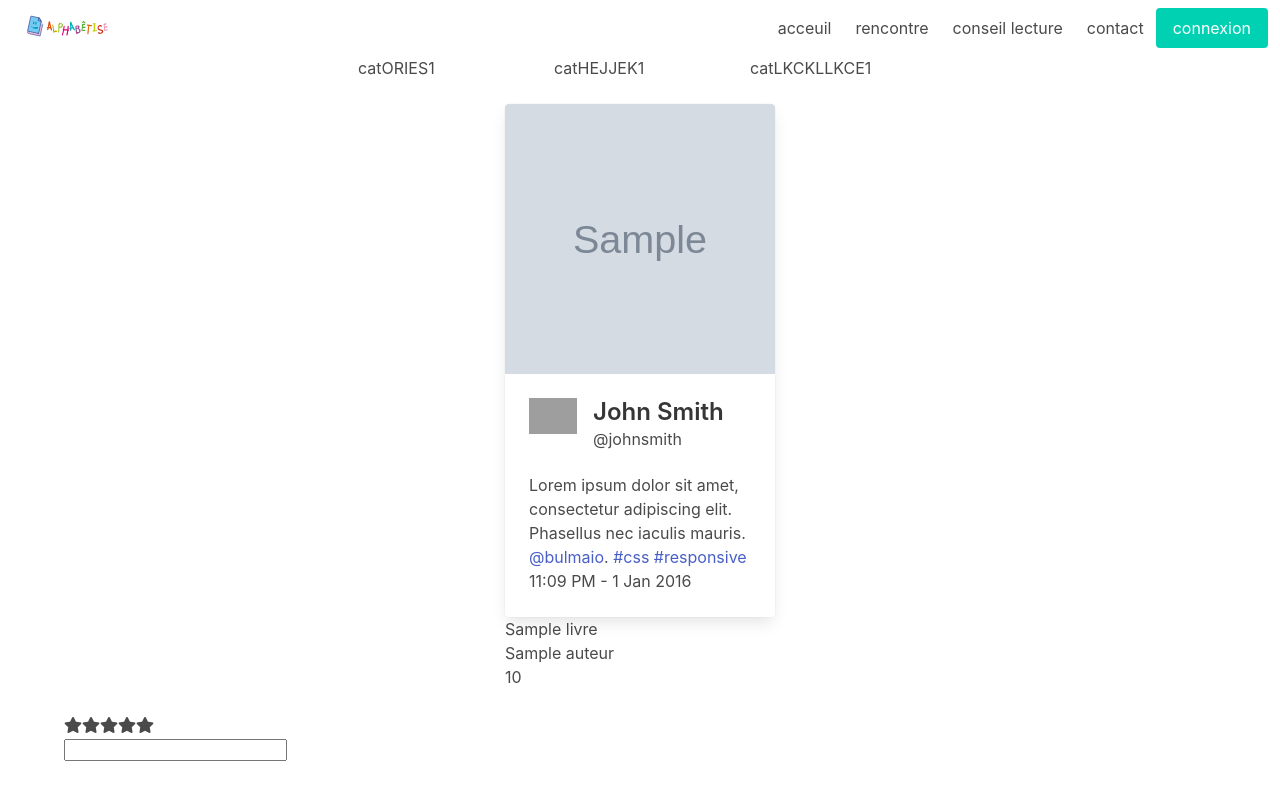
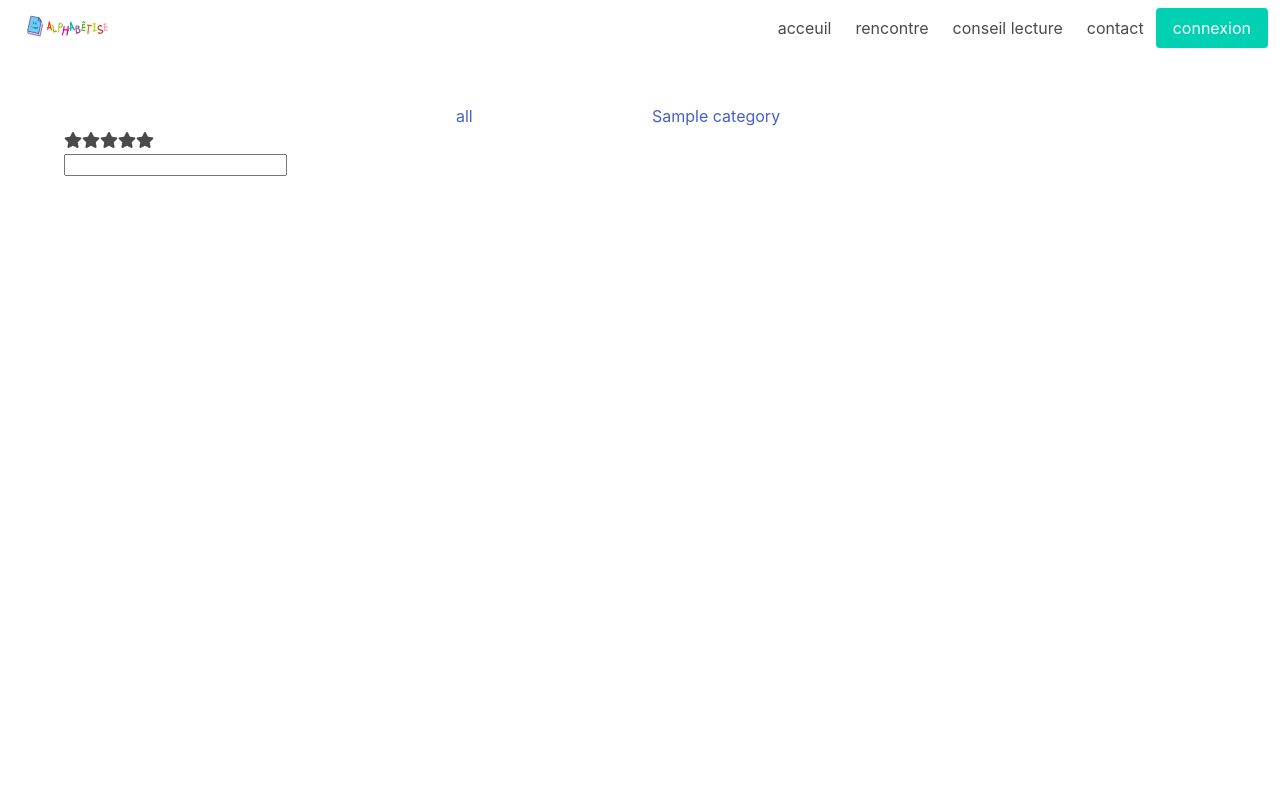
Before and after one commit to yd67/alpha-betise, a Symfony app: template templates/conseil_lecture/index.html.twig in a window 1280 px wide. Run offline with Twig, Linux system fonts and the light colour scheme; the template is opened without the code that fills it: most values are stand-ins (such as "Sample title", 1, 10 or a date in 2020); grey boxes marked "Sample" are stand-in pictures; some libraries are stand-ins or nearby versions; grey boxes are pictures that could not be loaded.

Commit message:
traitement Ajax categories

```diff
--- a/public/css/lecture.css
+++ b/public/css/lecture.css
@@ -2,3 +2,10 @@
 .checked{
     color: orange;
 }
+.filter{
+
+}
+.active{
+    border-bottom: 4px solid  salmon;
+
+}
--- a/public/js/lecture.js
+++ b/public/js/lecture.js
@@ -1,46 +1,20 @@
-// const allStars = document.querySelectorAll('.fa-star');
 
-// init();
-// function init(){
-//     allStars.forEach((star) => {
-//         star.addEventListener("click",getRating);
-//         star.addEventListener("mouseover",ajoutCouleur);
-//         star.addEventListener("mouseleave",removeCouleur);
-//     })
-// }
-// function getRating(e){
+     //*********************/ GESTIO DES ETOILES ****************************
 
-// }
-// function ajoutCouleur(e, css="checked"){
-//     e.target.classList.add(css);
-// }
-// function removeCouleur(e, css="checked"){
-//     e.target.classList.remove(css);
-// }
-// function getPreviousiblings(elem){
-//     let siblings = [];
-//     const span
-// }
-
-    // recuperations  des etoiles
     const stars = document.querySelectorAll('.fa-star');
     const note = document.getElementById('note');
 window.onload = () => {
-
     //  boucle sur les etoiles
     for(star of stars ){
         star.addEventListener("mouseover",function(){
             resetStars();
             this.style.color = "orange";
-
             // element precedant dans le dom
             let previousStar = this.previousElementSibling;
-
             while(previousStar){
                 previousStar.style.color = "orange";
                 previousStar = previousStar.previousElementSibling;
             }
-
         });
         // recuperation de la valeur au click
         star.addEventListener('click',function(){
@@ -51,19 +25,84 @@ window.onload = () => {
             resetStars(note.value);
         })
     }
-
     function resetStars( note = 0){
         for(star of stars){
-
             if(star.dataset.star > note){
                 star.style.color = "black";
-            }
-            else{
+              } else{
                 star.style.color = "orange";
             }
-
         }
-
+}
 }
 
-}
+// **************************** GESTION FILTRE AJAX **************************************
+
+let linkFilter = document.querySelectorAll('.afilter');
+ divfilter = document.querySelectorAll('.filter');
+
+linkFilter.forEach( element => {
+    element.addEventListener("click",function(e){
+       e.preventDefault();
+        let url = this.href;
+        // console.log(url);
+       fetch( url,{
+        headers: {
+            "X-Requested-with": "XMLHttpRequest"
+        }
+    }).then(
+        // On récupère la réponse en JSON
+        response =>
+            response.json()
+
+    ).then(data => {
+        let contenue = document.querySelector('#contenueFiltre');
+        contenue.innerHTML = data.content ;
+        console.log(data.content);
+    }).catch( e => alert(e));
+
+    });
+});
+divfilter.forEach( element => {
+    element.addEventListener("click",function(e){
+         divfilter.forEach( m => m.classList.remove('active'));
+         this.classList.add('active');
+    });
+});
+
+
+//  let inputList = document.querySelectorAll("#formfilter input");
+
+//  inputList.forEach( element => {
+//       element.addEventListener("change",() => {
+//         // list.forEach( m => m.classList.remove('active'));
+//         // this.classList.add('active');
+//         let form = new FormData(formfilter);
+//         let params = new URLSearchParams();
+
+//         form.forEach((key,value) => {
+//             params.append(key,value)
+//         })
+//         let Url = new URL(window.location.href);
+
+//         fetch(Url.pathname + "?" + params.toString() + "&ajax=1",{
+//             headers: {
+//                 "X-Requested-with": "XMLHttpRequest"
+//             }
+//         }).then(
+//             // On récupère la réponse en JSON
+//             response =>  {
+//                 response.json()
+//             }
+//         )
+//         .then(data => {
+//             console.log(data);
+//         }) .catch( e => alert(e));
+
+//     });
+//  });
+
+
+
+
+//
--- a/templates/base.html.twig
+++ b/templates/base.html.twig
@@ -23,7 +23,7 @@
     <body>
 
         <header>
-        <nav class="navbar" role="navigation" aria-label="main navigation">
+        <nav class="navbar mb-6" role="navigation" aria-label="main navigation">
             <div class="navbar-brand">
               <a class="navbar-item" href="#">
                 <img src="{{asset('img/logo.svg')}} " width="112" height="28">
@@ -74,6 +74,7 @@
 	 #}
          <script src="https://unpkg.com/swiper/swiper-bundle.js"></script>
          <script src="https://unpkg.com/swiper/swiper-bundle.min.js"></script>
+         {# <script src="https://cdnjs.cloudflare.com/ajax/libs/jquery/3.6.0/jquery.min.js" integrity="sha512-894YE6QWD5I59HgZOGReFYm4dnWc1Qt5NtvYSaNcOP+u1T9qYdvdihz0PPSiiqn/+/3e7Jo4EaG7TubfWGUrMQ==" crossorigin="anonymous"></script> #}
         <script src=" {{asset('js/main.js')}} ">  </script>
         {% block javascripts %}
             {#{{ encore_entry_script_tags('app') }}#}
--- /dev/null
+++ b/templates/conseil_lecture/contenue.html.twig
@@ -0,0 +1,23 @@
+
+    <div class="columns is-centered">
+         {% for livre in livres %}
+         <div class="column is-3 ">
+            <div class="card ">
+                <div class="card-image">
+                  <figure class="image is-1by1">
+                    <img src=" {{asset('img/livres/' ~ livre.img )}} " alt="Placeholder image">
+                  </figure>
+                </div>
+                <div class="card-content">
+                  <div> Titre {{ livre.titre }}</div>
+                  <div> auteur {{ livre.auteur }}</div>
+                  <div> editeur {{ livre.editeur }}</div>
+                  <div> prix {{ livre.prix }} €</div>
+
+                </div>
+              </div>
+
+
+
+</div>
+      {% endfor %}
--- a/templates/conseil_lecture/index.html.twig
+++ b/templates/conseil_lecture/index.html.twig
@@ -8,57 +8,17 @@
 {% block body %}
 
 <div class="container">
+   <div class="columns is-mobile is-centered ">
+     <div class="column is-2 filter  is-centered"> <a class="afilter" href=" {{path('conseil_lecture')}} "> all </a></div>
+    {% for categorie in category %}
+        <div class="column filter is-2  is-centered" id=" {{categorie.id}} "> <a class="afilter" href=" {{path('livre_By_Cat',{'id':categorie.id} )}} "> {{categorie.nomCategory}} </a> </div>
+    {% endfor %}
+     </div>
 
-   <div class="columns is-mobile is-centered ">
-        <div class="column is-2">catORIES1</div>
-        <div class="column is-2">catHEJJEK1</div>
-        <div class="column is-2">catLKCKLLKCE1</div>
-      </div>
-    <div class="columns is-centered">
-         {% for livre in livres %}
-         <div class="column is-3 ">
-            <div class="card ">
-                <div class="card-image">
-                  <figure class="image is-1by1">
-                    <img src=" {{asset('img/livres/' ~ livre.img )}} " alt="Placeholder image">
-                  </figure>
-                </div>
-                <div class="card-content">
-                  <div class="media">
-                    <div class="media-left">
-                      <figure class="image is-48x48">
-                        <img src="https://bulma.io/images/placeholders/96x96.png"  alt="Placeholder image">
-                      </figure>
-                    </div>
-                    <div class="media-content">
-                      <p class="title is-4">John Smith</p>
-                      <p class="subtitle is-6">@johnsmith</p>
-                    </div>
-                  </div>
-
-                  <div class="content">
-                    Lorem ipsum dolor sit amet, consectetur adipiscing elit.
-                    Phasellus nec iaculis mauris. <a>@bulmaio</a>.
-                    <a href="#">#css</a> <a href="#">#responsive</a>
-                    <br>
-                    <time datetime="2016-1-1">11:09 PM - 1 Jan 2016</time>
-                  </div>
-                </div>
-              </div>
-
-
-      <div> {{ livre.titre }}</div>
-      <div>{{ livre.auteur }}</div>
-      <div>{{ livre.editeur }}</div>
-      <div>{{ livre.prix }}</div>
-</div>
-      {% endfor %}
-
-
+     <div id="contenueFiltre">
+       {% include "conseil_lecture/contenue.html.twig" %}
+        </div>
     </div>
-
-
-
 
       <div>
            <span class="fas fa-star " data-star="1"></span><!--
```
Also changed, not shown: public/js/fetch.js (added, +14 -0 lines), src/Controller/ConseilLectureController.php (+59 -1 lines), src/Repository/CategoryRepository.php (+9 -0 lines), templates/conseil_lecture/livresByCat.html.twig (added, +44 -0 lines).
